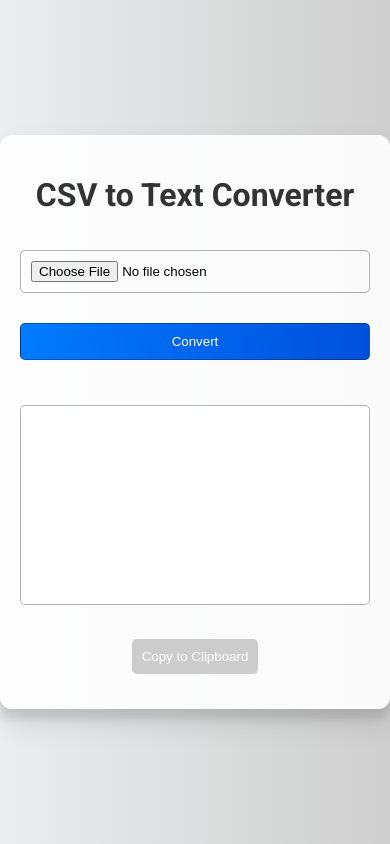
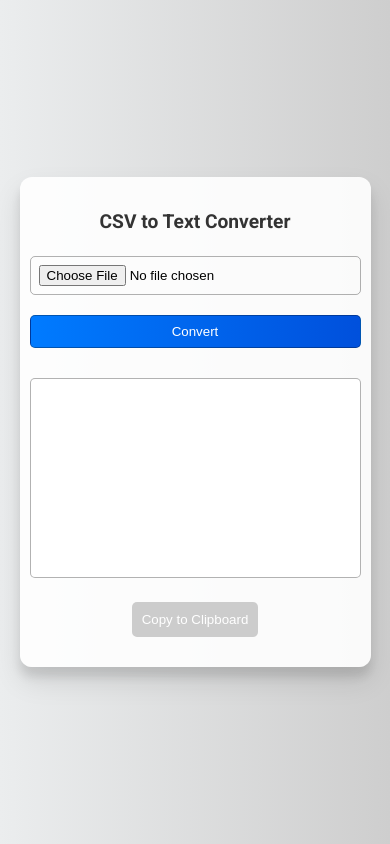
Before and after one commit to bo7ri/cvsToTextConverter, a plain HTML site: page index.html in a window 390 px wide. Drawn offline with Linux system fonts and the light colour scheme.

Commit message:
edit style.css

```diff
--- a/styles.css
+++ b/styles.css
@@ -83,3 +83,32 @@ body {
   box-shadow: 0px 2px 4px rgba(0,0,0,0.4);
   transform: translateY(-3px);
 }
+
+@media (max-width: 768px) {
+    .container {
+      padding: 20px 10px;
+    }
+
+    .title {
+      font-size: 1.5em;
+    }
+  }
+
+@media (max-width: 480px) {
+    .container {
+      width: 90%;
+    }
+
+    .title {
+      font-size: 1.2em;
+    }
+
+    .form, .file-input, .convert-button, .feedback, .output, .copy-button {
+      margin-top: 10px;
+      margin-bottom: 10px;
+    }
+
+    .file-input, .convert-button, .output {
+      padding: 8px;
+    }
+  }
```
